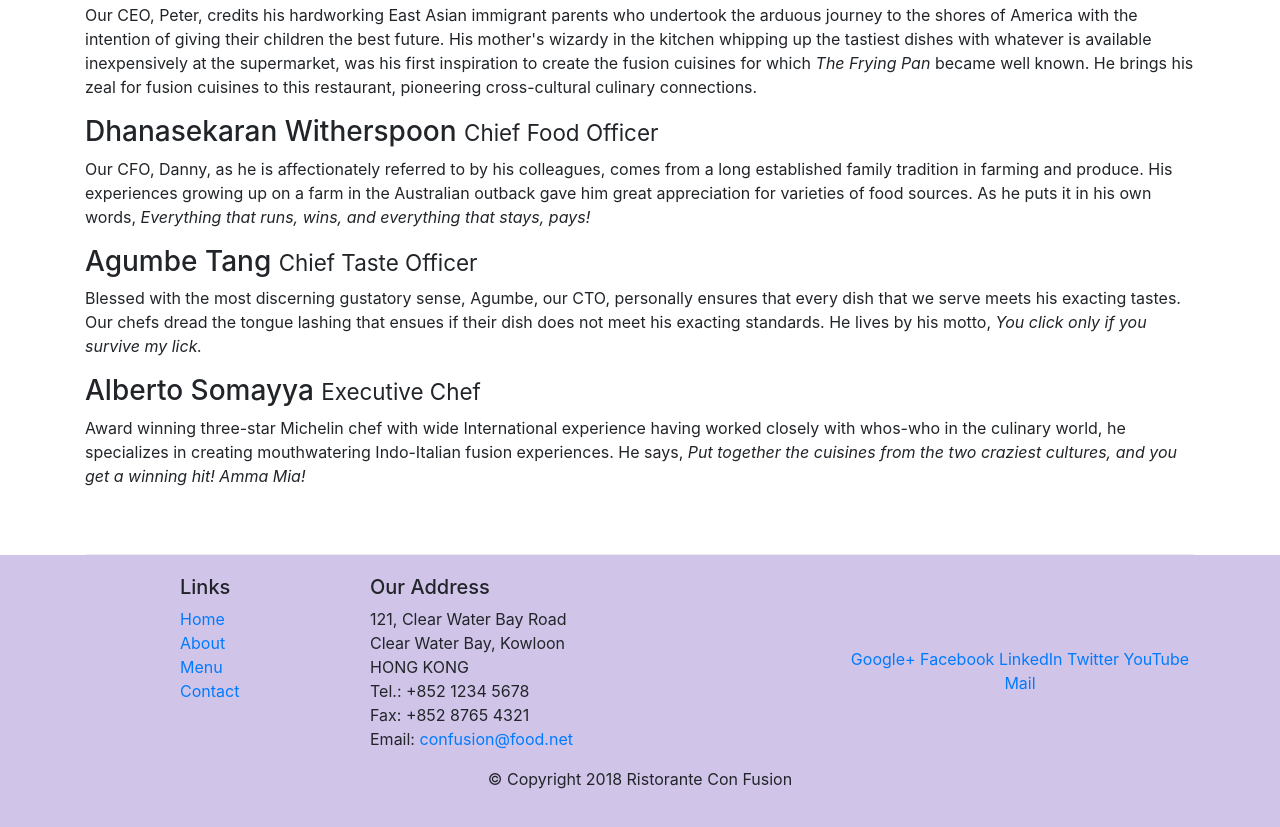
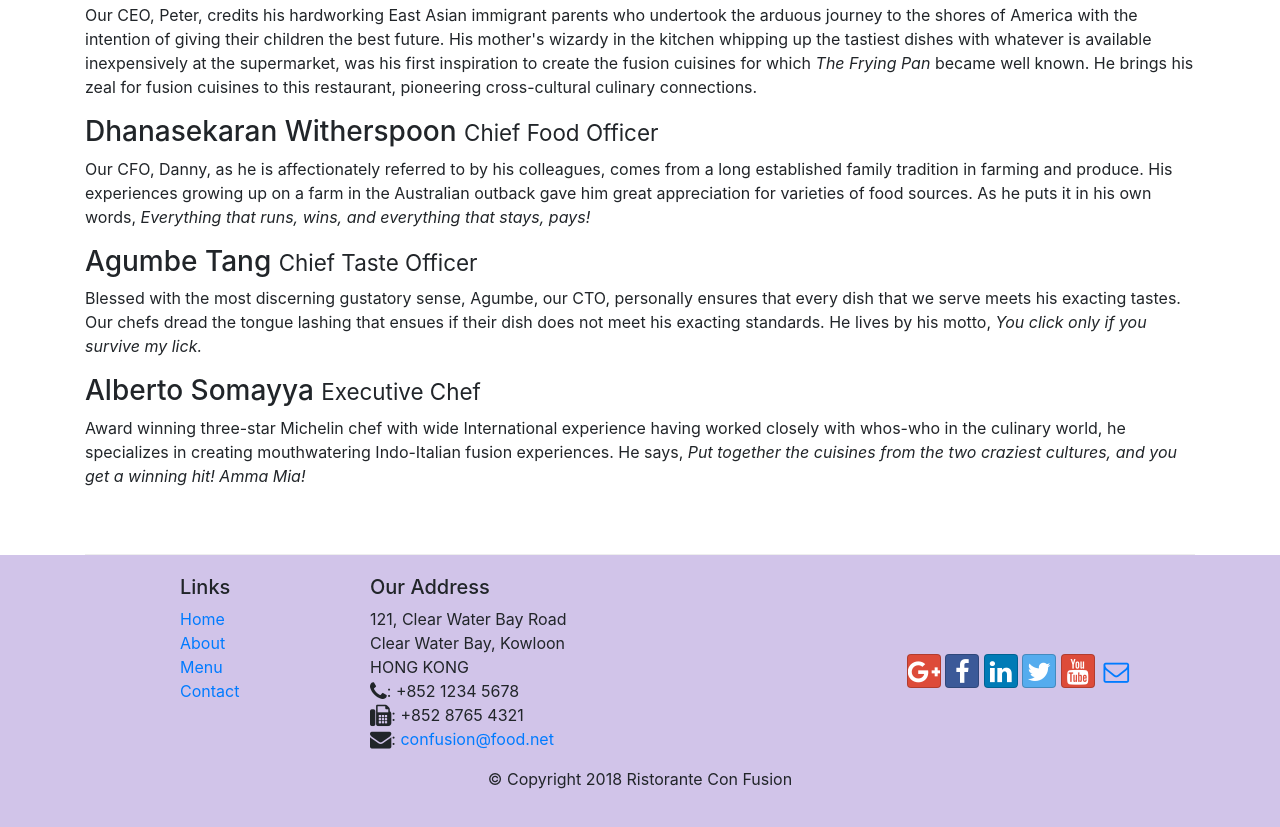
Before and after one commit to sanjay535/Restaurent, a website: page aboutus.html in a window 1280 px wide. Shown: the part 958-1785 px from the top of the page. Drawn offline with nearby package versions, Linux system fonts and the light colour scheme.

Commit message:
fonts icon & social icon

```diff
--- a/aboutus.html
+++ b/aboutus.html
@@ -5,6 +5,9 @@
 
     <title>Ristorante Con Fusion: About Us</title>
       <link rel="stylesheet" href="node_modules/bootstrap/dist/css/bootstrap.min.css">
+	  <link rel="stylesheet" href="node_modules/font-awesome/css/font-awesome.min.css">
+    <link rel="stylesheet" href="node_modules/bootstrap-social/bootstrap-social.css">
+
 	  <link rel="stylesheet" href="styles.css">
 </head>
 
@@ -20,10 +23,10 @@
 		 <a class="navbar-brand  mr-auto" href="index.html">Ristorant Con Fusion</a>
 			<div class="collapse navbar-collapse" id="Navbar">
 			<ul class="navbar-nav mr-auto">
-			  <li class="nav-item"><a class="nav-link" href="index.html">Home</a></li>
-			  <li class="nav-item active"><a class="nav-link" href="#">About</a></li>
-			  <li class="nav-item"><a class="nav-link" href="#">Menu</a></li>
-			  <li class="nav-item"><a class="nav-link" href="#">Contact</a></li>
+			  <li class="nav-item"><a class="nav-link" href="index.html"><span class="fa fa-home fa-lg"></span>Home</a></li>
+			  <li class="nav-item active"><a class="nav-link" href="#"><span class="fa fa-info fa-lg"></span>About</a></li>
+			  <li class="nav-item"><a class="nav-link" href="#"><span class="fa fa-list fa-lg"></span>Menu</a></li>
+			  <li class="nav-item"><a class="nav-link" href="#"><span class="fa fa-address-card fa-lg"></span>Contact</a></li>
 
 			</ul>
 			</div>
@@ -105,19 +108,20 @@
 		              121, Clear Water Bay Road<br>
 		              Clear Water Bay, Kowloon<br>
 		              HONG KONG<br>
-		              Tel.: +852 1234 5678<br>
-		              Fax: +852 8765 4321<br>
-		              Email: <a href="mailto:confusion@food.net">confusion@food.net</a>
+		              <i class="fa fa-phone fa-lg"></i>: +852 1234 5678<br>
+		              <i class="fa fa-fax fa-lg"></i>: +852 8765 4321<br>
+		              <i class="fa fa-envelope fa-lg"></i>: <a href="mailto:confusion@food.net">confusion@food.net</a>
 		           </address>
                 </div>
                 <div class="col-12 col-sm-4 align-self-center">
                     <div class="text-center">
-                        <a href="http://google.com/+">Google+</a>
-                        <a href="http://www.facebook.com/profile.php?id=">Facebook</a>
-                        <a href="http://www.linkedin.com/in/">LinkedIn</a>
-                        <a href="http://twitter.com/">Twitter</a>
-                        <a href="http://youtube.com/">YouTube</a>
-                        <a href="mailto:">Mail</a>
+                       <a class="btn btn-social-icon btn-google" href="http://google.com/+"><i class="fa fa-google-plus fa-lg"></i></a>
+                        <a class="btn btn-social-icon btn-facebook" href="http://www.facebook.com/profile.php?id="><i class="fa fa-facebook fa-lg"></i></a>
+                        <a class="btn btn-social-icon btn-linkedin" href="http://www.linkedin.com/in/"><i class="fa fa-linkedin fa-lg"></i></a>
+                        <a class="btn btn-social-icon btn-twitter" href="http://twitter.com/"><i class="fa fa-twitter fa-lg"></i></a>
+                        <a class="btn btn-social-icon btn-google" href="http://youtube.com/"><i class="fa fa-youtube fa-lg"></i></a>
+                        <a class="btn btn-social-icon" href="mailto:"><i class="fa fa-envelope-o fa-lg"></i></a>
+
                     </div>
                 </div>
            </div>
--- a/package.json
+++ b/package.json
@@ -15,6 +15,8 @@
   },
   "dependencies": {
     "bootstrap": "^4.0.0",
+    "bootstrap-social": "^5.1.1",
+    "font-awesome": "^4.7.0",
     "jquery": "^3.3.1",
     "popper.js": "^1.12.9"
   }
```
Also changed, not shown: index.html (+15 -13 lines), 1 other file.
